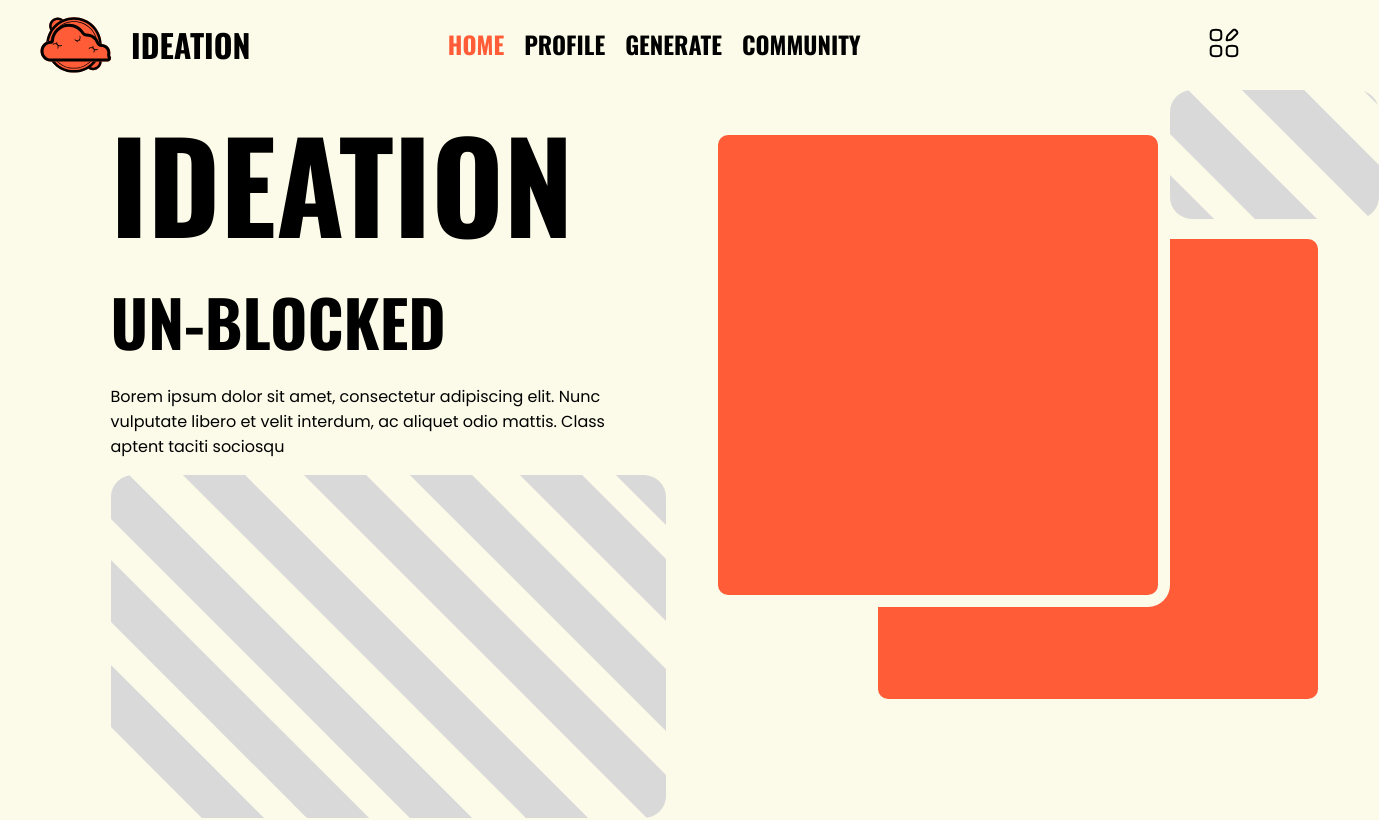
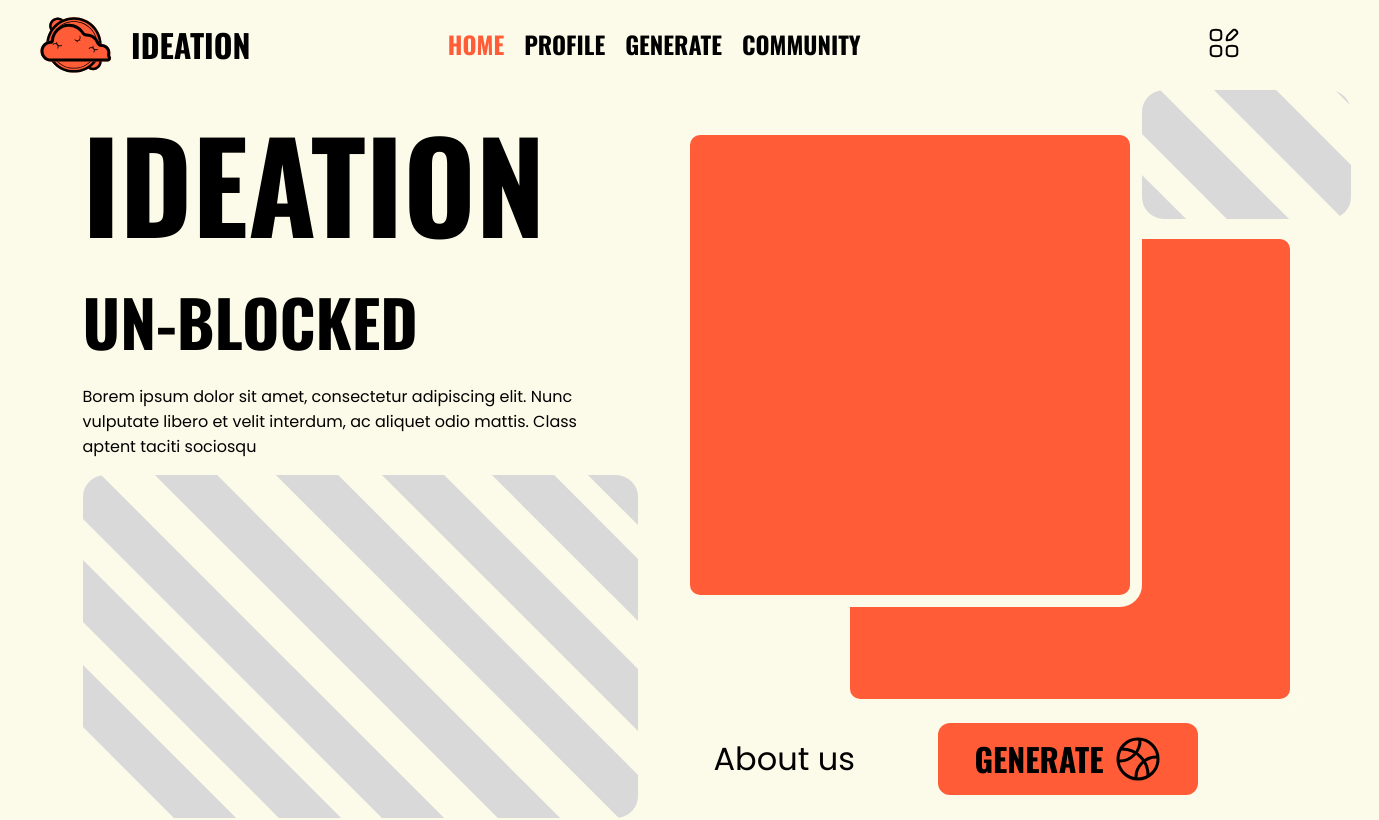
Before and after one commit to Ungerer221/Ideation-Term4-Project, a React (Create React App) app in the folder my-app/: page / in a window 1280 px wide. Shown: the top 820 px of the page, 1379 px wide, since content can reach past the window. Built offline with nearby package versions, Linux system fonts and the light colour scheme.

Commit message:
Homepage update Plus read me

```diff
--- a/my-app/src/pages/Homepage/Homepage.jsx
+++ b/my-app/src/pages/Homepage/Homepage.jsx
@@ -1,34 +1,24 @@
-import React from "react";
+import React, { useState, useEffect, useRef } from "react";
 import styles from "./HomepageStyle.module.scss";
+import { useNavigate, useLocation } from "react-router-dom";
 import anime from 'animejs';
+
+// icons
+import GenIcon from '../../assets/icons/genIcon.svg'
 
 // assets
 import SmallHazzardArt from '../../assets/hazzardart/smallhazzardart.svg'
 import LargeHazzArt from '../../assets/hazzardart/largehazzardart.svg'
 
-function Throw() {
-    anime({
-        targets: '.imageConFront',
-        translateX: 500,
-        translateY: 20,
-        rotate: '120',
-        borderRadius: ['100%', '10%'],
-        scale: 2,
-    })
-    anime({
-        targets: '.imageConBack',
-        translateX: 400,
-        translateY: 50,
-        rotate: '450',
-        borderRadius: ['100%', '10%'],
-        scale: 1.5,
-    })
-}
 
 function Homepage() {
+
+    const navigate = useNavigate();
+    const location = useLocation();
+
     return (
         <div className={styles.homePageMainContainer}>
-            {/* left side */}
+            {/* //* left side...................................................................... */}
             <div className={styles.homePageLeftColumn}>
                 <div className={styles.homepageLandingTextCon}>
                     <h1>ideation</h1>
@@ -41,7 +31,7 @@
                 </div>
                 <img src={LargeHazzArt} alt="art" />
             </div>
-            {/* right side */}
+            {/* //* right side..................................................................... */}
             <div className={styles.homePageRightColumn}>
                 <div className={styles.hazzardSmallCon}>
                     <img src={SmallHazzardArt} alt="art" />
@@ -50,9 +40,13 @@
                     <div className={styles.imageConFront}></div>
                     <div className={styles.imageConBack}></div>
                 </div>
+                {/* //* landing page button */}
                 <div className={styles.landingButtonCon}>
-                    <button></button>
-                    <button></button>
+                    <button className={styles.aboutUsButton}>About us</button>
+                    <button className={styles.HomepageGenButton} onClick={() => navigate("/generate")}>
+                        <p>generate</p>
+                        <img src={GenIcon} alt="icon" />
+                    </button>
                 </div>
             </div>
         </div>
--- a/my-app/src/pages/Homepage/HomepageStyle.module.scss
+++ b/my-app/src/pages/Homepage/HomepageStyle.module.scss
@@ -6,7 +6,7 @@
 $testBGColor: #9857CD;
 $test02BgColor: #98CD57;
 
-::-webkit-scrollbar{
+::-webkit-scrollbar {
     display: none;
 }
 
@@ -58,6 +58,9 @@
         }
 
         .rightsideLandingImageCon {
+            // background-color: $testBGColor;
+            height: 500px;
+
             .imageConFront {
                 position: relative;
                 top: -100px;
@@ -69,9 +72,15 @@
                 z-index: 5;
                 animation: mymove 5s infinite;
             }
+
             @keyframes imageConFront {
-                from{top: -2000px;}
-                to{top: -480px;}
+                from {
+                    top: -2000px;
+                }
+
+                to {
+                    top: -480px;
+                }
             }
 
             .imageConBack {
@@ -86,11 +95,59 @@
                 z-index: 0;
             }
         }
-        .landingButtonCon{
+
+        .landingButtonCon {
             display: flex;
             flex-direction: row;
-            justify-content: center;
+            justify-content: space-between;
             align-items: center;
+            gap: 10px;
+            width: 520px;
+            // background-color: $test02BgColor;
+
+            .aboutUsButton {
+                outline: none;
+                border: none;
+                background-color: transparent;
+                padding: 12px 36px;
+                font-family: "Poppins", sans-serif;
+                font-size: 32px;
+                font-weight: 400;
+                cursor: pointer;
+                transition: all ease-in-out .1s;
+            }
+
+            .aboutUsButton:hover {
+                font-weight: 900;
+            }
+
+            .HomepageGenButton {
+                background-color: $primaryColor;
+                border-radius: 12px;
+                outline: none;
+                border: none;
+                display: flex;
+                justify-content: center;
+                align-items: center;
+                gap: 10px;
+                padding: 12px 36px;
+                cursor: pointer;
+                transition: all ease-in-out .1s;
+
+                p {
+                    font-size: 32px;
+                    text-transform: uppercase;
+                    font-weight: 900;
+                    font-family: "Oswald", sans-serif;
+                    margin: 0;
+                }
+            }
+
+            .HomepageGenButton:hover{
+                transform: scale(1.1);
+                color: $backgroundColor;
+                justify-content: space-between;
+            }
         }
     }
 }
```
Also changed, not shown: my-app/src/assets/icons/genIcon.svg (added), 1 other file (tests, documents, lock files or other folders).
